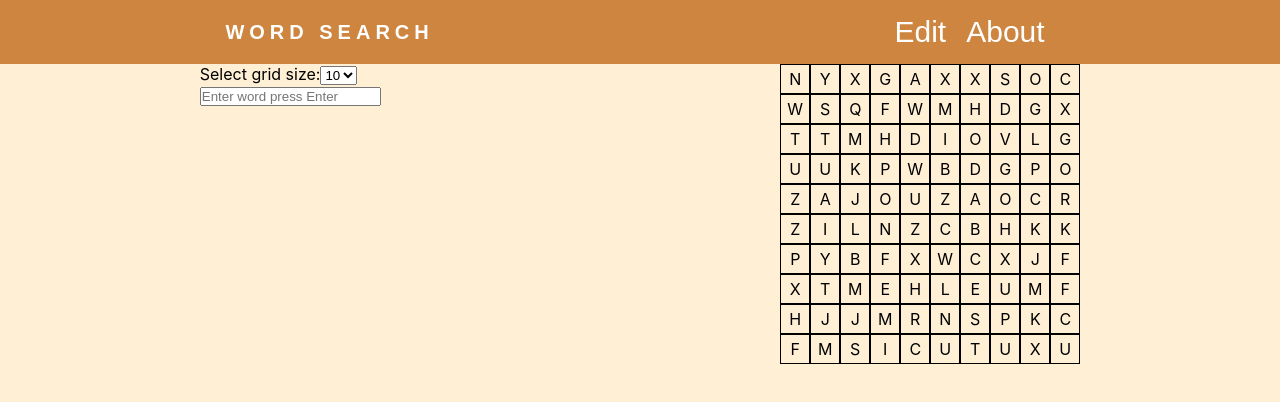
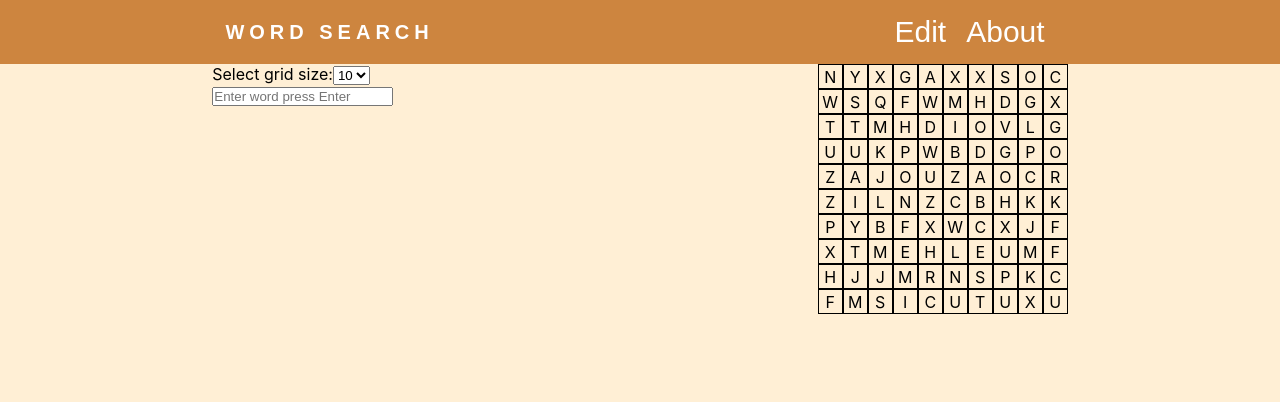
Before and after one commit to sonofdust/react-word-search, a React (Create React App) app: page / in a window 1280 px wide. Shown: the top 402 px of the page. Built offline with nearby package versions, Linux system fonts and the light colour scheme.

Commit message:
Set grid size detail

```diff
--- a/src/App.css
+++ b/src/App.css
@@ -124,8 +124,8 @@ link {
   display: flex;
   align-items: center;
   justify-content: center;
-  height: 30px;
-  width: 30px;
+  height: 25px;
+  width: 25px;
   border: 1px solid black
 }
 .container {
--- a/src/components/EditPuzzle.js
+++ b/src/components/EditPuzzle.js
@@ -14,7 +14,11 @@ const EditPuzzle = ({
   return (
     <section className="edit-container">
       <div className="grid-input">
-        <GridSizeSelect setGridSize={setGridSize} setWordList={setWordList} />
+        <GridSizeSelect
+          setGridSize={setGridSize}
+          setWordList={setWordList}
+          gridSize={gridSize}
+        />
         <WordInput
           gridSize={gridSize}
           setWordList={setWordList}
```
